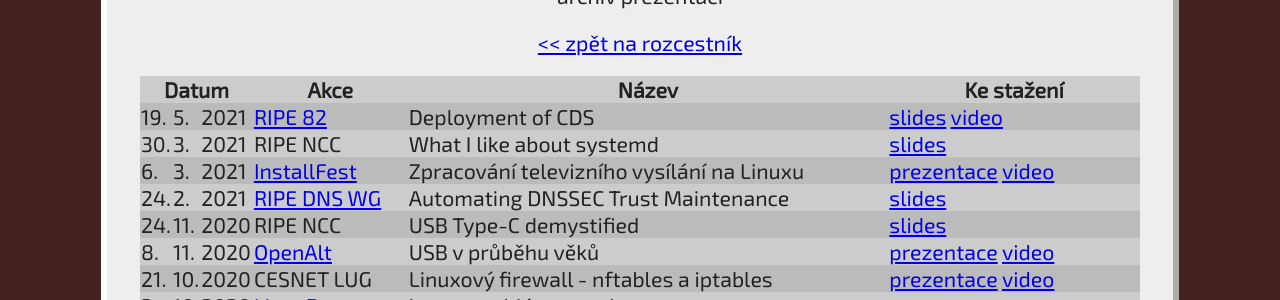
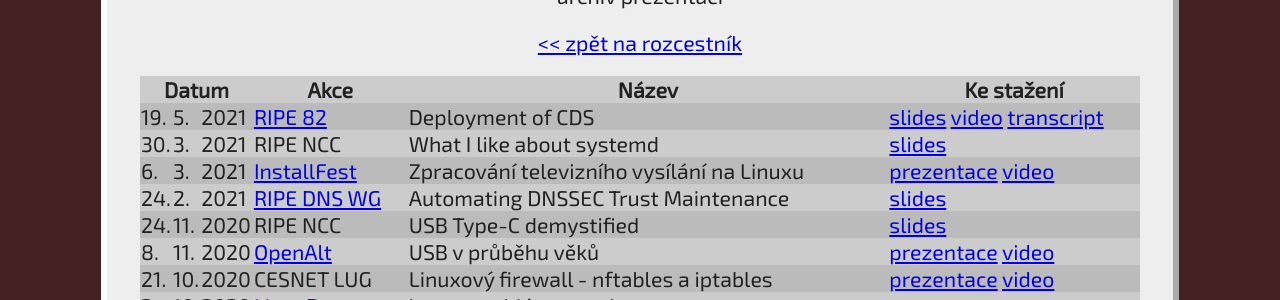
Before and after one commit to oskar456/caletka-cz, a Jekyll site: the page built from slidy.html, in a window 1280 px wide and 900 px high. Shown: the part 205-505 px from the top of the window. Built offline with Jekyll 4.4.1, drawn with Linux system fonts in a browser that asks for light colours.

Commit message:
Add RIPE 82 transcript

```diff
--- a/_data/slidy.yaml
+++ b/_data/slidy.yaml
@@ -8,6 +8,8 @@
        href: /dl/slidy/20210519-RIPE82-Deployment_of_CDS.pdf
      - link: video
        href: https://ripe82.ripe.net/archives/video/579/
+     - link: transcript
+       href: https://ripe82.ripe.net/archives/steno/35/
 
 - date: 2021-03-30
   event: RIPE NCC
```
